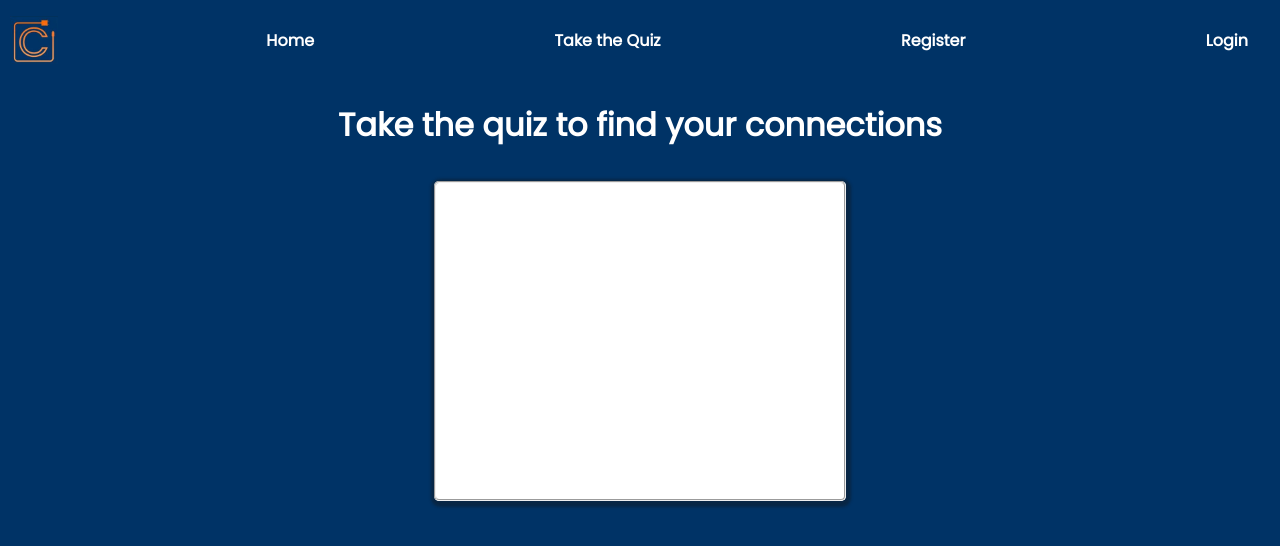
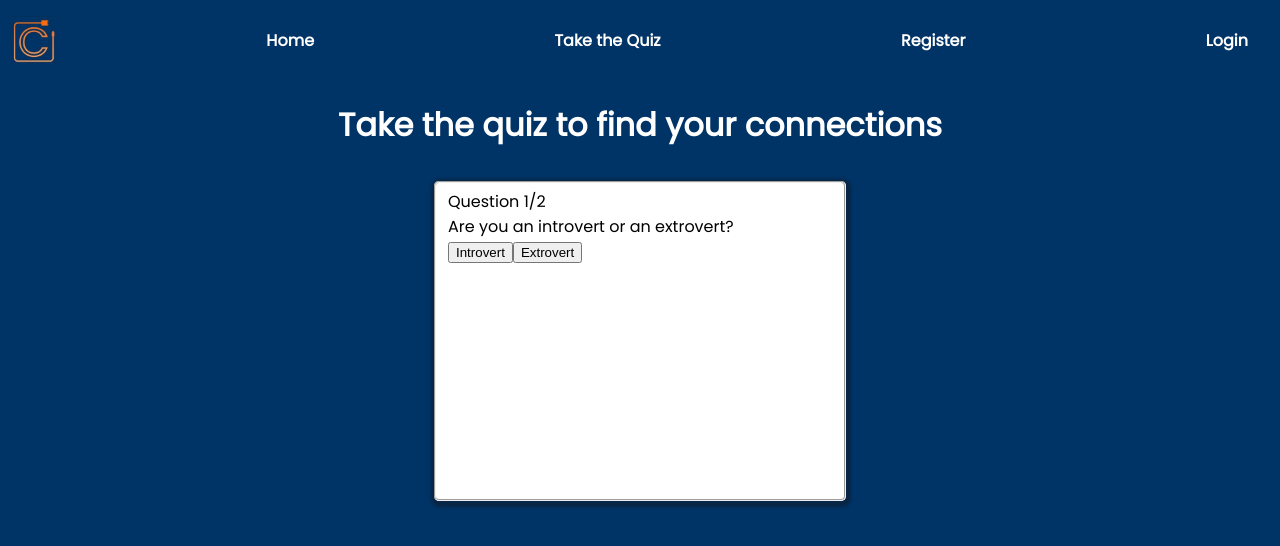
Before and after one commit to The-Connect/Frontend, a React (Create React App) app: page /quiz in a window 1280 px wide. Shown: the top 546 px of the page. Built offline with nearby package versions, Linux system fonts and the light colour scheme.

Commit message:
working version of the quiz.

```diff
--- a/src/components/Quiz.js
+++ b/src/components/Quiz.js
@@ -14,8 +14,8 @@ export default function Quiz() {
     {
       questionText: "Are you an introvert or an extrovert?",
       answerOptions: [
-        { answerText: "Introvert", answerValue: "Personality: introverted" },
-        { answerText: "Extrovert", answerValue: "Personality: extroverted" },
+        { answerText: "Introvert", answerValue: "introverted" },
+        { answerText: "Extrovert", answerValue: "extroverted" },
       ],
     },
     {
@@ -27,15 +27,35 @@ export default function Quiz() {
     }
   ];
 
-  const [currentQ, setCurrentQ] = useState(0);
+  const handleButtonClicked = () => {
+    const nextQuestion = currentQuestion + 1;
+    if(nextQuestion < questions.length){
+      setCurrentQuestion(nextQuestion);
+      setQuestionNumber(questionNumber + 1)
+    } else {
+      alert('You have reached the end of this quiz.')
+    }
+
+  }
+
+  const [questionNumber, setQuestionNumber] = useState(0);
+
   return (
     <div className="quiz-container">
       <h1>Take the quiz to find your connections</h1>
+      <>
       <fieldset>
         <div className="question-container">
-          <div className="question-counter"></div>
+          <div className="question-counter">
+            <span>Question {questionNumber + 1}/</span>{questions.length}
+            <div className="question-text">{questions[currentQuestion].questionText}</div>
+          </div>
+          <div className="answers">
+            {questions[currentQuestion].answerOptions.map((answerOption) => <button onClick={handleButtonClicked}>{answerOption.answerText}</button> )}
+          </div>
         </div>
       </fieldset>
+      </>
     </div>
   );
 }
```
